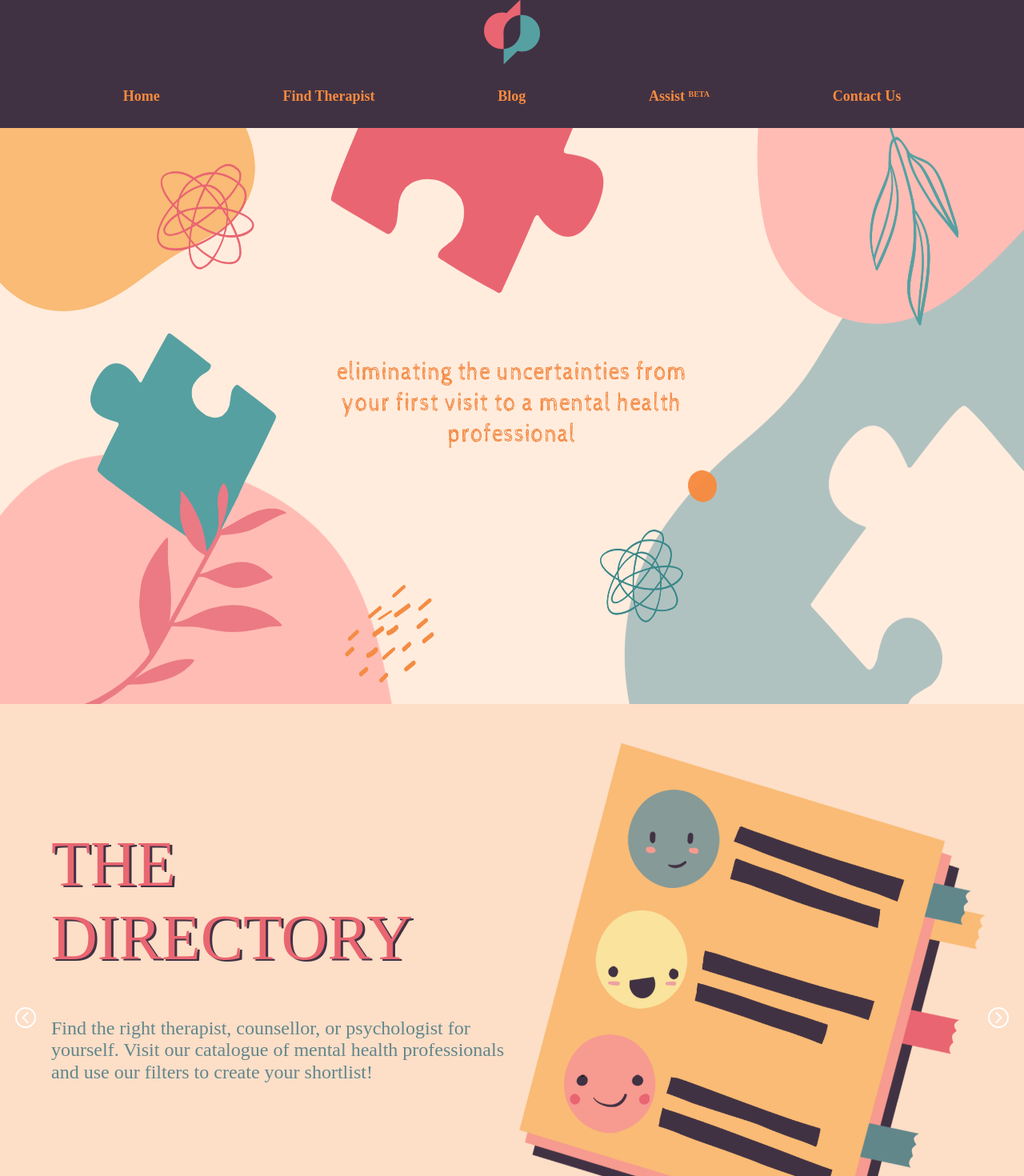
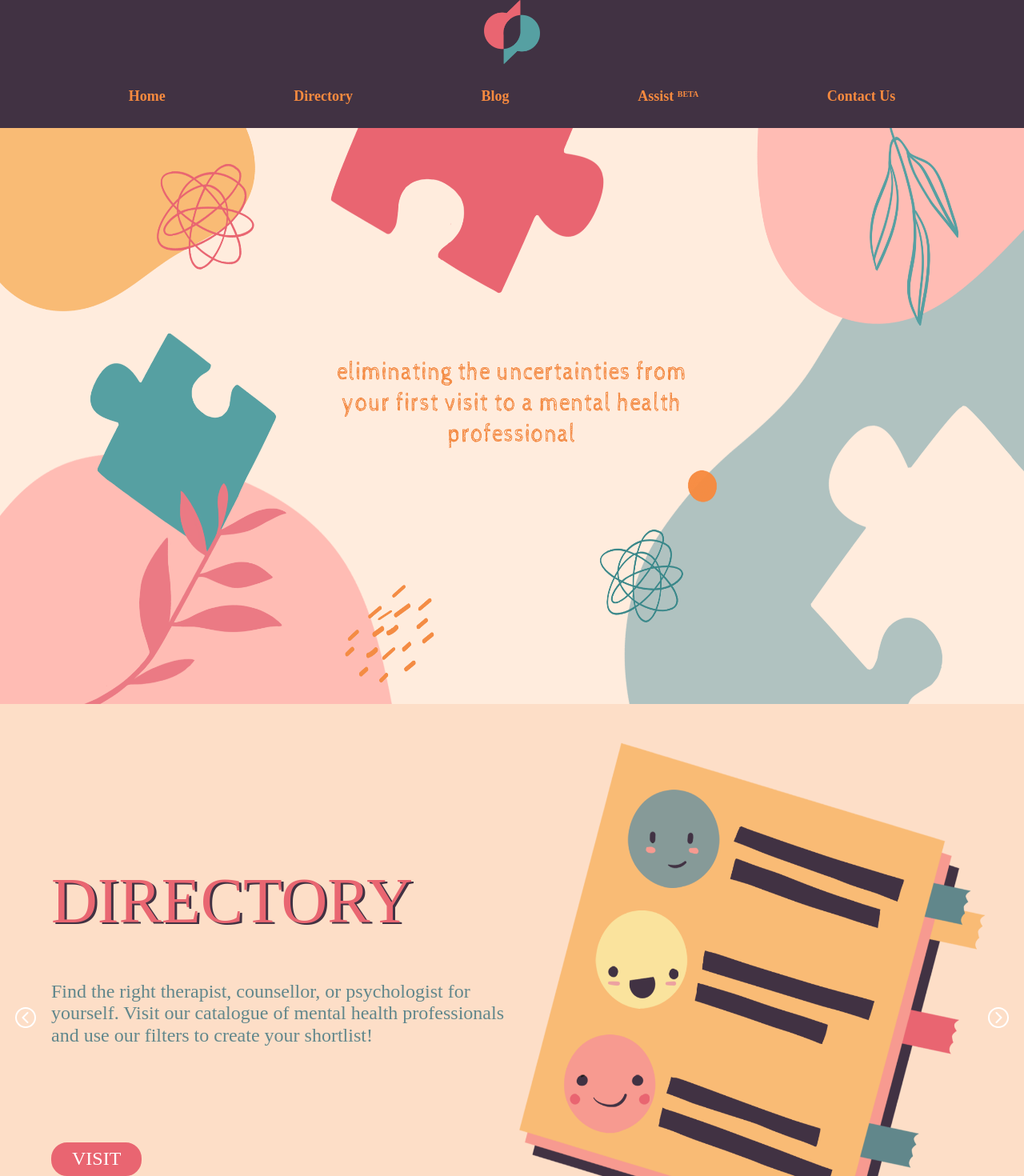
Before and after one commit to thedebutproj/therapy-project, a React (Create React App) app: page / in a window 1280 px wide. Shown: the top 1470 px of the page at 80% size. Built offline with nearby package versions, Linux system fonts and the light colour scheme; a web font is replaced by a local one.

Commit message:
some changes

```diff
--- a/src/components/common/Navbar.js
+++ b/src/components/common/Navbar.js
@@ -47,7 +47,7 @@ const Navbar = () => {
         </li>
         <li className="nav-items">
           {" "}
-          <Link to="/directory">Find Therapist</Link>{" "}
+          <Link to="/directory">Directory</Link>{" "}
         </li>
         <li className="nav-items">
           {" "}
--- a/src/components/pages/Directory.js
+++ b/src/components/pages/Directory.js
@@ -241,7 +241,7 @@ const Directory = () => {
       <div className="directory-left">
         <img src={directory_RedLine} className="directory-redLine" />
         <div className="directory-heading">
-          <h1>THE DIRECTORY</h1>
+          <h1>DIRECTORY</h1>
         </div>
 
         <ul>
--- a/src/components/pages/Home.js
+++ b/src/components/pages/Home.js
@@ -22,7 +22,7 @@ const Home = () => {
         {/* <img src={home_directory_LHSGraphic} className="figure1" /> */}
         <div className="home-slide-content pure-g">
           <div className="home-slide-left pure-u-1-2">
-            <h1 className="dir-h1">THE DIRECTORY</h1>
+            <h1 className="dir-h1">DIRECTORY</h1>
             <p className="dir-p">
               Find the right therapist, counsellor, or psychologist for
               yourself. Visit our catalogue of mental health professionals and
@@ -44,7 +44,7 @@ const Home = () => {
       <>
         <div className="home-slide-content pure-g">
           <div className="home-slide-left pure-u-1-2">
-            <h1 className="blog-h1">FEATURED BLOG</h1>
+            <h1 className="blog-h1">BLOG</h1>
             <p className="blog-p">
               Go through our curation of articles pertaining to availing mental
               healthcare, making the most of your experience with your chose
```
